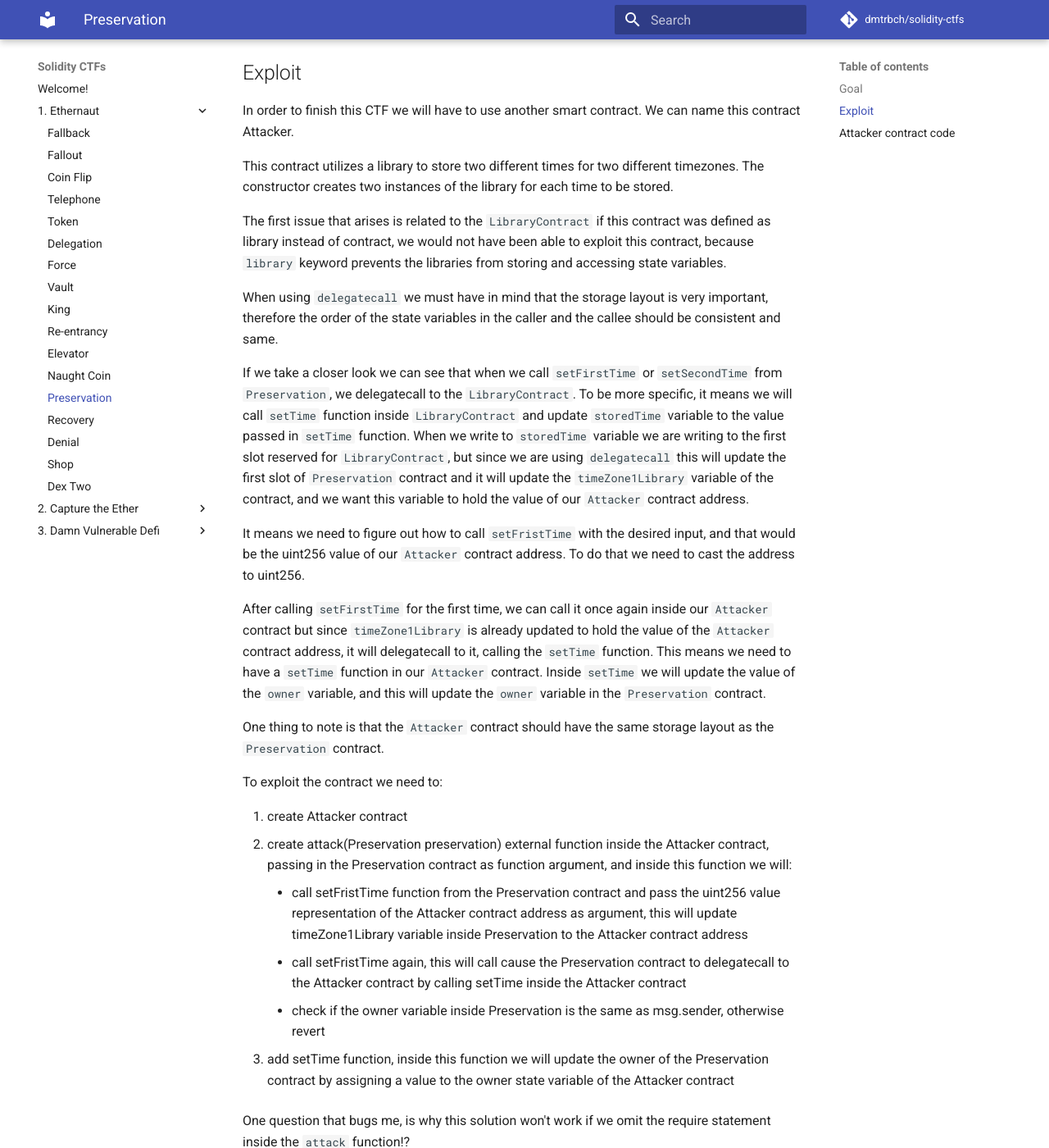
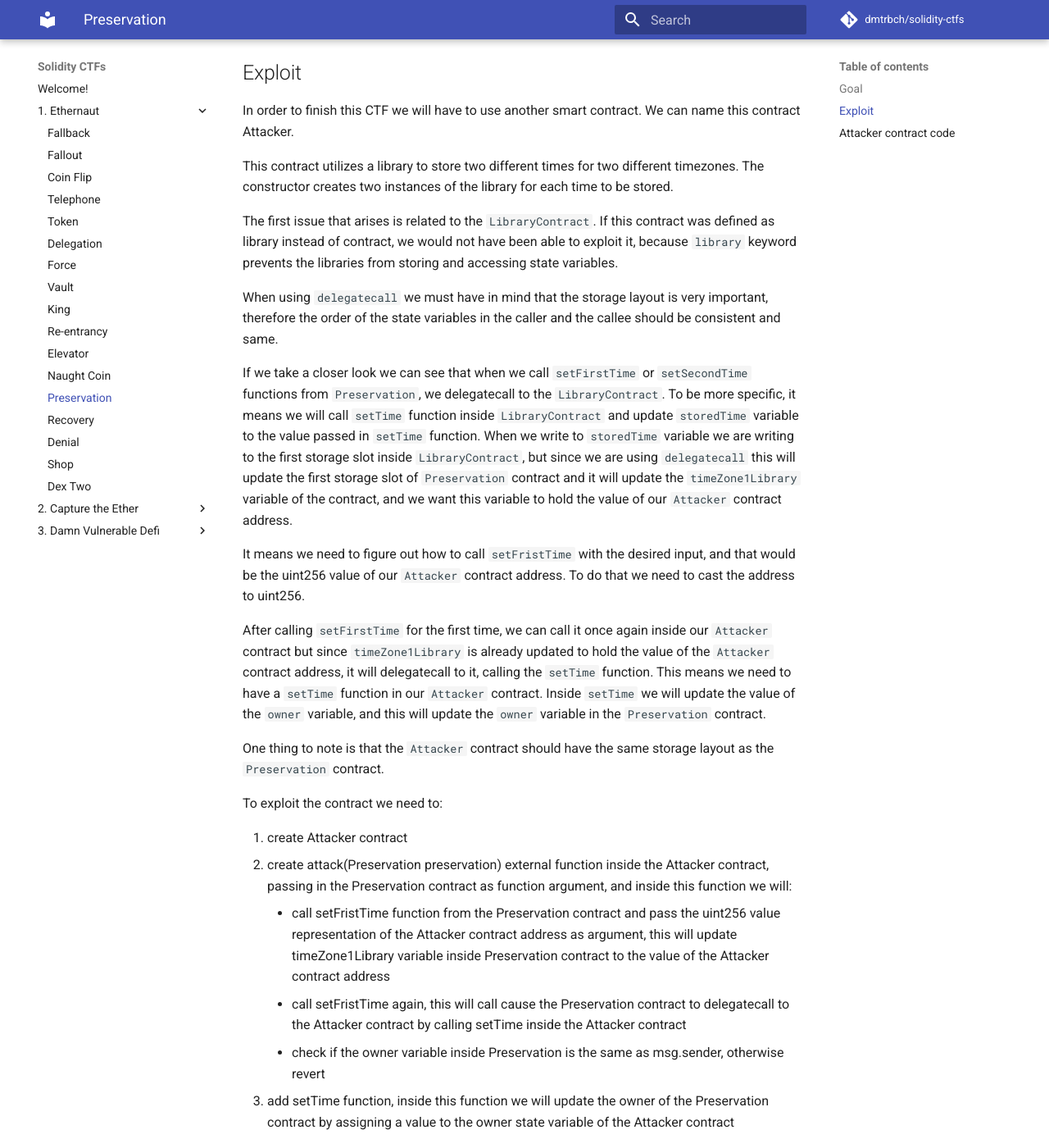
Before and after one commit to dmtrbch/solidity-ctfs, an MkDocs documentation site: the page built from docs/1. Ethernaut/16. Preservation.md, in a window 1280 px wide and 1400 px high, scrolled down 1047 px. Shown: the whole window at 82% size. Built offline with MkDocs 1.6.1 and Material for MkDocs 9.7.7, drawn with Linux system fonts in a browser that asks for light colours; comment, search, counter and statistics services are not loaded; some of the changed text lies outside the part shown.

Commit message:
fixes to preservation

````diff
--- a/docs/1. Ethernaut/16. Preservation.md
+++ b/docs/1. Ethernaut/16. Preservation.md
@@ -53,12 +53,12 @@ In order to finish this CTF we will have to use another smart contract. We can n
 
 This contract utilizes a library to store two different times for two different timezones. The constructor creates two instances of the library for each time to be stored.
 
-The first issue that arises is related to the ```LibraryContract``` if this contract was defined as library instead of contract, we would not have been able to exploit this contract, because ```library``` keyword prevents the libraries from storing and accessing state variables.
+The first issue that arises is related to the ```LibraryContract```. If this contract was defined as library instead of contract, we would not have been able to exploit it, because ```library``` keyword prevents the libraries from storing and accessing state variables.
 
 When using ```delegatecall``` we must have in mind that the storage layout is very important, therefore the order of the state variables in the caller and the callee should be consistent and same.
 
-If we take a closer look we can see that when we call ```setFirstTime``` or ```setSecondTime``` from ```Preservation```, we delegatecall to the ```LibraryContract```.
-To be more specific, it means we will call ```setTime``` function inside ```LibraryContract``` and update ```storedTime``` variable to the value passed in ```setTime``` function. When we write to ```storedTime``` variable we are writing to the first slot reserved for ```LibraryContract```, but since we are using ```delegatecall``` this will update the first slot of ```Preservation``` contract and it will update the ```timeZone1Library``` variable of the contract, and we want this variable to hold the value of our ```Attacker``` contract address.
+If we take a closer look we can see that when we call ```setFirstTime``` or ```setSecondTime``` functions from ```Preservation```, we delegatecall to the ```LibraryContract```.
+To be more specific, it means we will call ```setTime``` function inside ```LibraryContract``` and update ```storedTime``` variable to the value passed in ```setTime``` function. When we write to ```storedTime``` variable we are writing to the first storage slot inside ```LibraryContract```, but since we are using ```delegatecall``` this will update the first storage slot of ```Preservation``` contract and it will update the ```timeZone1Library``` variable of the contract, and we want this variable to hold the value of our ```Attacker``` contract address.
 
 It means we need to figure out how to call ```setFristTime``` with the desired input, and that would be the uint256 value of our ```Attacker``` contract address. To do that we need to cast the address to uint256.
 
@@ -71,13 +71,13 @@ To exploit the contract we need to:
 1. create Attacker contract
 2. create attack(Preservation preservation) external function inside the Attacker contract, passing in the Preservation contract as function argument, and inside this function we will:
   <ul>
-  <li>call setFristTime function from the Preservation contract and pass the uint256 value representation of the Attacker contract address as argument, this will update timeZone1Library variable inside Preservation to the Attacker contract address</li>
+  <li>call setFristTime function from the Preservation contract and pass the uint256 value representation of the Attacker contract address as argument, this will update timeZone1Library variable inside Preservation contract to the value of the Attacker contract address</li>
   <li>call setFristTime again, this will call cause the Preservation contract to delegatecall to the Attacker contract by calling setTime inside the Attacker contract</li>
   <li>check if the owner variable inside Preservation is the same as msg.sender, otherwise revert</li>
   </ul>
 3. add setTime function, inside this function we will update the owner of the Preservation contract by assigning a value to the owner state variable of the Attacker contract
 
-One question that bugs me, is why this solution won't work if we omit the require statement inside the ```attack``` function!?
+One question that bugs me is, why this solution won't work if we omit the require statement inside the ```attack``` function!?
 
 ## Attacker contract code
 
````
